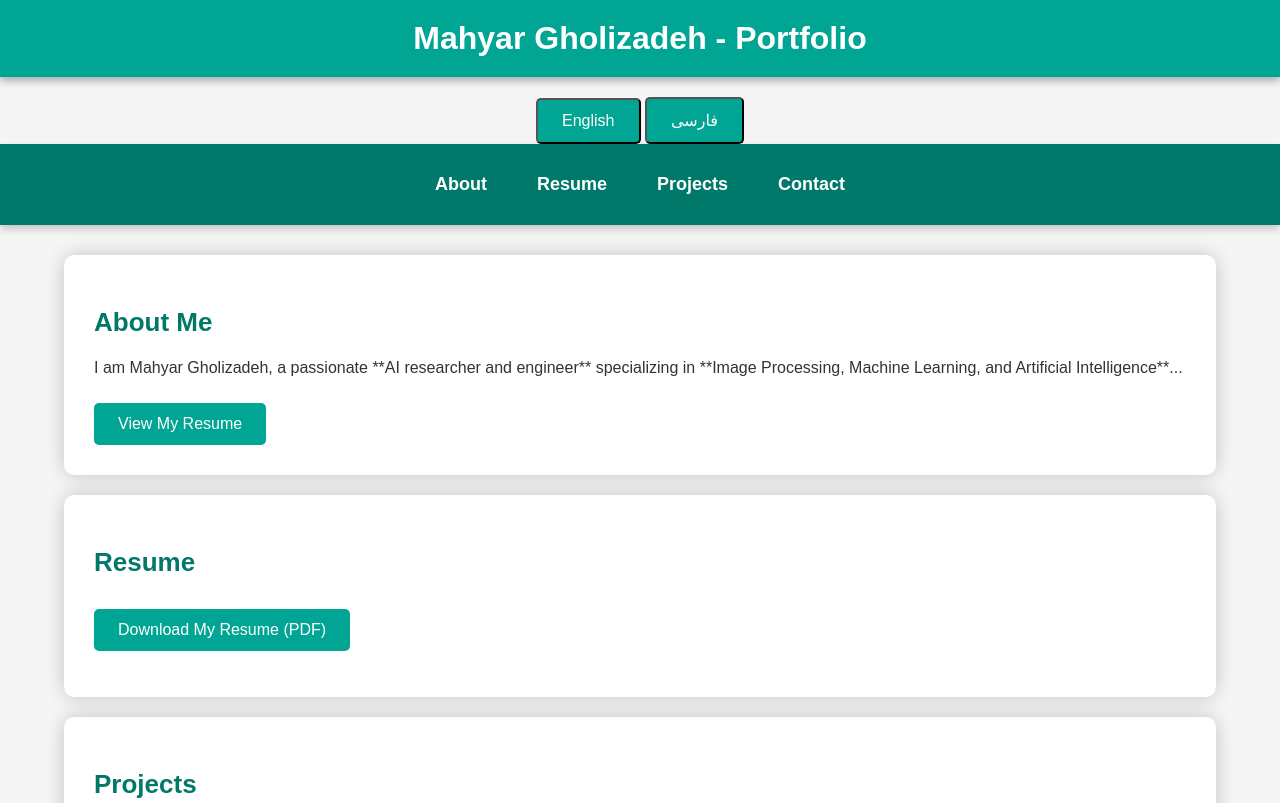
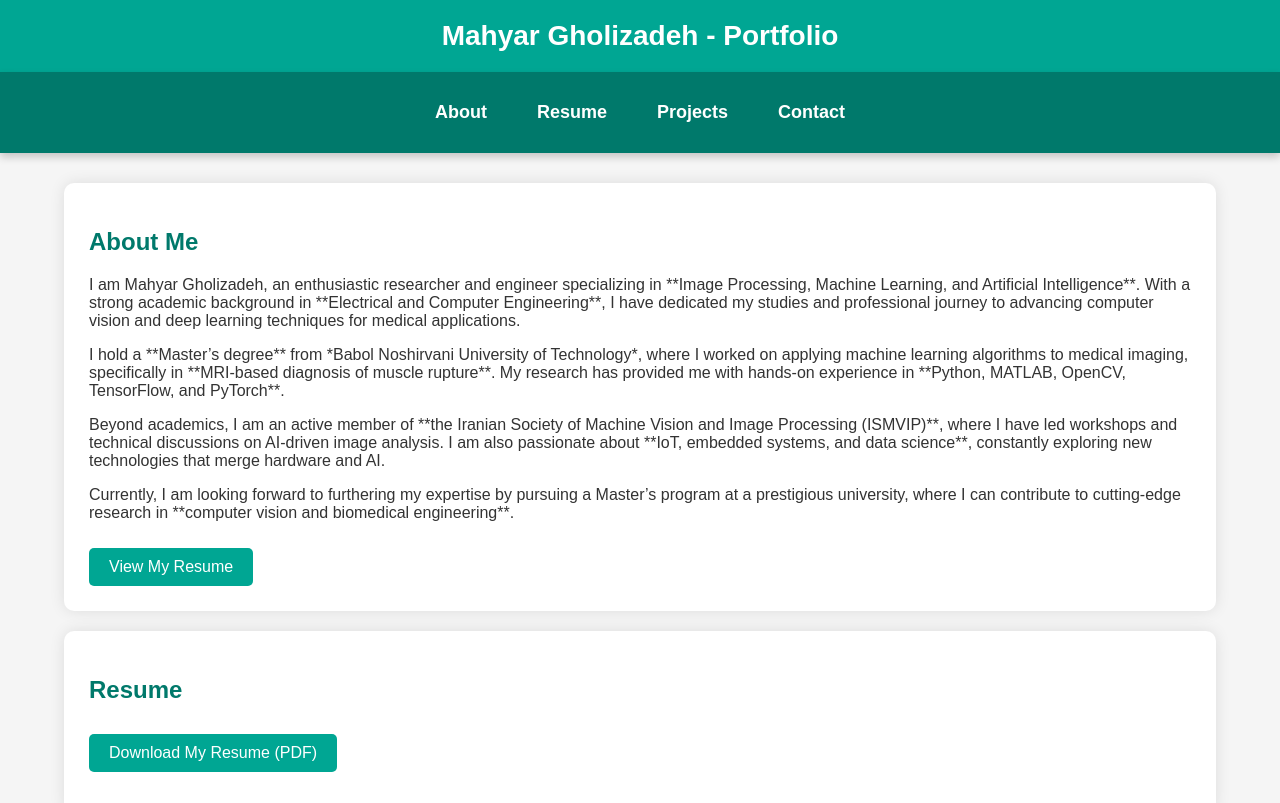
Before and after one commit to mahyarghd/mahyarghd.github.io, a plain HTML site: page index.html in a window 1280 px wide. Shown: the top 803 px of the page. Drawn offline with Linux system fonts and the light colour scheme.

Commit message:
Update index.html

```diff
--- a/index.html
+++ b/index.html
@@ -5,43 +5,22 @@
     <meta name="viewport" content="width=device-width, initial-scale=1.0">
     <title>Mahyar Gholizadeh - Portfolio</title>
     <style>
-        body { font-family: 'Arial', sans-serif; margin: 0; padding: 0; background-color: #f5f5f5; color: #333; direction: ltr; }
-        header { background-color: #00A693; color: white; padding: 20px; text-align: center; font-size: 32px; font-weight: bold; box-shadow: 0px 4px 8px rgba(0, 0, 0, 0.3); }
+        body { font-family: Arial, sans-serif; margin: 0; padding: 0; background-color: #f5f5f5; color: #333; }
+        header { background-color: #00A693; color: white; padding: 20px; text-align: center; font-size: 28px; font-weight: bold; }
         nav { display: flex; justify-content: center; background-color: #00796B; padding: 15px; box-shadow: 0px 4px 8px rgba(0, 0, 0, 0.2); }
         nav a { color: white; text-decoration: none; padding: 15px 25px; font-size: 18px; font-weight: bold; transition: 0.3s; }
         nav a:hover { background-color: #005F56; border-radius: 5px; }
         .container { width: 90%; max-width: 1200px; margin: auto; padding: 30px; }
-        .section { background: white; padding: 30px; margin-bottom: 20px; border-radius: 10px; box-shadow: 0 0 20px rgba(0, 0, 0, 0.2); transition: 0.3s; }
+        .section { background: white; padding: 25px; margin-bottom: 20px; border-radius: 10px; box-shadow: 0 0 15px rgba(0, 0, 0, 0.1); transition: 0.3s; }
         .section:hover { transform: translateY(-5px); }
-        h2 { color: #00796B; font-size: 26px; }
-        .btn { display: inline-block; padding: 12px 24px; margin-top: 10px; background-color: #00A693; color: white; text-decoration: none; border-radius: 5px; transition: 0.3s; font-size: 16px; }
+        h2 { color: #00796B; }
+        .btn { display: inline-block; padding: 10px 20px; margin-top: 10px; background-color: #00A693; color: white; text-decoration: none; border-radius: 5px; transition: 0.3s; }
         .btn:hover { background-color: #00796B; }
-        footer { text-align: center; padding: 15px; background-color: #00796B; color: white; font-size: 16px; margin-top: 30px; }
-        .lang-switch { text-align: center; margin-top: 10px; }
-        .hidden { display: none; }
+        footer { text-align: center; padding: 15px; background-color: #00796B; color: white; font-size: 14px; }
     </style>
-    <script>
-        function switchLanguage(lang) {
-            if (lang === 'fa') {
-                document.body.style.direction = 'rtl';
-                document.getElementById('english').classList.add('hidden');
-                document.getElementById('persian').classList.remove('hidden');
-            } else {
-                document.body.style.direction = 'ltr';
-                document.getElementById('persian').classList.add('hidden');
-                document.getElementById('english').classList.remove('hidden');
-            }
-        }
-    </script>
 </head>
 <body>
-    <header>
-        Mahyar Gholizadeh - Portfolio
-    </header>
-    <div class="lang-switch">
-        <button class="btn" onclick="switchLanguage('en')">English</button>
-        <button class="btn" onclick="switchLanguage('fa')">فارسی</button>
-    </div>
+    <header>Mahyar Gholizadeh - Portfolio</header>
     <nav>
         <a href="#about">About</a>
         <a href="#resume">Resume</a>
@@ -49,15 +28,16 @@
         <a href="#contact">Contact</a>
     </nav>
     <div class="container">
-        <div id="english">
         <div id="about" class="section">
-                <h2>About Me</h2>
-                <p>I am Mahyar Gholizadeh, a passionate **AI researcher and engineer** specializing in **Image Processing, Machine Learning, and Artificial Intelligence**...</p>
+            <h2>About Me</h2><p>I am Mahyar Gholizadeh, an enthusiastic researcher and engineer specializing in **Image Processing, Machine Learning, and Artificial Intelligence**. With a strong academic background in **Electrical and Computer Engineering**, I have dedicated my studies and professional journey to advancing computer vision and deep learning techniques for medical applications.</p>
+            <p>I hold a **Master’s degree** from *Babol Noshirvani University of Technology*, where I worked on applying machine learning algorithms to medical imaging, specifically in **MRI-based diagnosis of muscle rupture**. My research has provided me with hands-on experience in **Python, MATLAB, OpenCV, TensorFlow, and PyTorch**.</p>
+            <p>Beyond academics, I am an active member of **the Iranian Society of Machine Vision and Image Processing (ISMVIP)**, where I have led workshops and technical discussions on AI-driven image analysis. I am also passionate about **IoT, embedded systems, and data science**, constantly exploring new technologies that merge hardware and AI.</p>
+            <p>Currently, I am looking forward to furthering my expertise by pursuing a Master’s program at a prestigious university, where I can contribute to cutting-edge research in **computer vision and biomedical engineering**.</p>
         <a href="#resume" class="btn">View My Resume</a>
         </div>
         <div id="resume" class="section">
             <h2>Resume</h2>
-                <p><a href="resume.pdf" class="btn" download>Download My Resume (PDF)</a></p>
+            <p><a href="Mahyar Gholizadeh Curriculum Vitae 1.pdf" class="btn" download>Download My Resume (PDF)</a></p>
         </div>
         <div id="projects" class="section">
             <h2>Projects</h2>
@@ -69,27 +49,6 @@
             <p>LinkedIn: <a href="https://linkedin.com/in/mahyarghd" target="_blank" class="btn">My LinkedIn</a></p>
         </div>
     </div>
-        <div id="persian" class="hidden">
-            <div id="about" class="section">
-                <h2>درباره من</h2>
-                <p>من مهیار قلی‌زاده هستم، یک پژوهشگر و مهندس **هوش مصنوعی و یادگیری ماشین** با تخصص در **پردازش تصویر و بینایی کامپیوتر**...</p>
-                <a href="#resume" class="btn">مشاهده رزومه</a>
-            </div>
-            <div id="resume" class="section">
-                <h2>رزومه</h2>
-                <p><a href="resume.pdf" class="btn" download>دانلود رزومه من (PDF)</a></p>
-            </div>
-            <div id="projects" class="section">
-                <h2>پروژه‌ها</h2>
-                <p>کارهای من را در گیت‌هاب ببینید: <a href="https://github.com/mahyarghd" target="_blank" class="btn">پروفایل گیت‌هاب</a></p>
-            </div>
-            <div id="contact" class="section">
-                <h2>تماس</h2>
-                <p>ایمیل: <a href="mailto:mahyarghd@gmail.com">mahyarghd@gmail.com</a></p>
-                <p>لینکدین: <a href="https://linkedin.com/in/mahyarghd" target="_blank" class="btn">پروفایل لینکدین</a></p>
-            </div>
-        </div>
-    </div>
     <footer>&copy; 2025 Mahyar Gholizadeh. All rights reserved.</footer>
 </body>
 </html>
```
Lines whose indentation alone changed are shown as unchanged.
